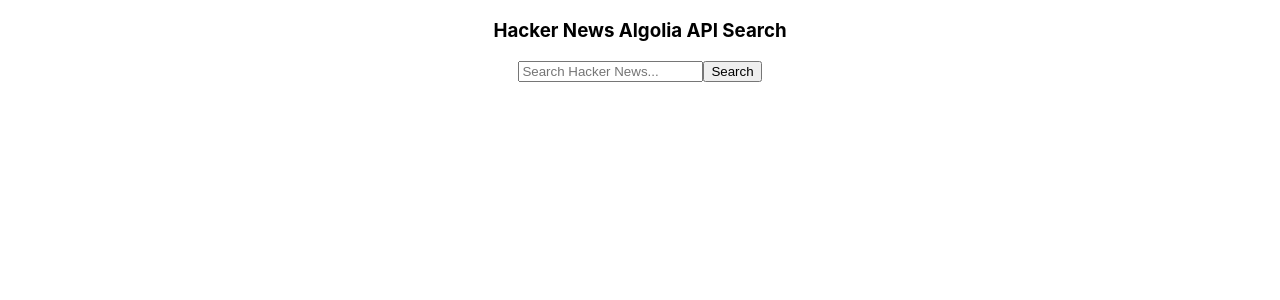
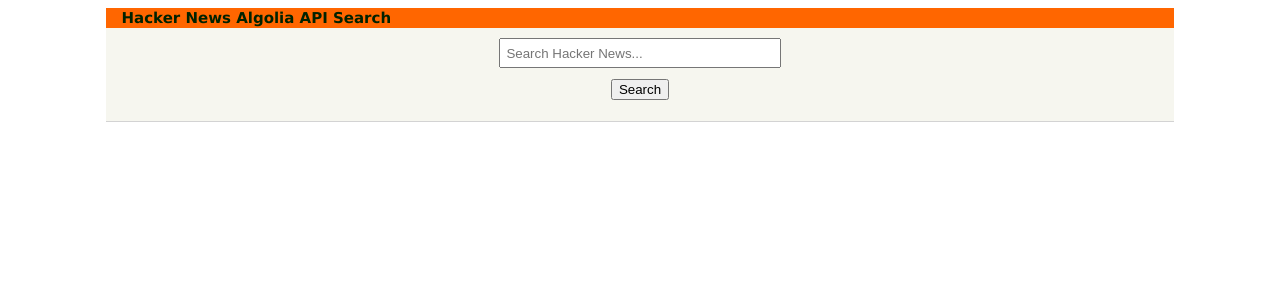
Before and after one commit to dvwhite/react-algolia-search, a React (Create React App) app: page / in a window 1280 px wide. Shown: the top 300 px of the page. Built offline with nearby package versions, Linux system fonts and the light colour scheme.

Commit message:
Style the App and all child components

```diff
--- a/src/App.css
+++ b/src/App.css
@@ -1,38 +1,9 @@
 .App {
-  text-align: center;
-}
-
-.App-logo {
-  height: 40vmin;
-  pointer-events: none;
-}
-
-@media (prefers-reduced-motion: no-preference) {
-  .App-logo {
-    animation: App-logo-spin infinite 20s linear;
-  }
-}
-
-.App-header {
-  background-color: #282c34;
-  min-height: 100vh;
+  text-align: left;
   display: flex;
   flex-direction: column;
   align-items: center;
   justify-content: center;
-  font-size: calc(10px + 2vmin);
-  color: white;
+  margin: 0.6% auto;
+  width: 83.5%;
 }
-
-.App-link {
-  color: #61dafb;
-}
-
-@keyframes App-logo-spin {
-  from {
-    transform: rotate(0deg);
-  }
-  to {
-    transform: rotate(360deg);
-  }
-}
--- a/src/index.css
+++ b/src/index.css
@@ -1,13 +1,134 @@
+html {
+  font-size: 62.5%;
+}
+
 body {
   margin: 0;
-  font-family: -apple-system, BlinkMacSystemFont, 'Segoe UI', 'Roboto', 'Oxygen',
-    'Ubuntu', 'Cantarell', 'Fira Sans', 'Droid Sans', 'Helvetica Neue',
-    sans-serif;
+  font-family: Verdana, Geneva, sans-serif;
   -webkit-font-smoothing: antialiased;
   -moz-osx-font-smoothing: grayscale;
+}
+
+a {
+  text-decoration: none;
+  color: inherit;
+}
+
+p {
+  margin: 1%;
+  font-size: 1.3rem;
+}
+
+h3 {
+  margin: 1%;
+  font-size: 1.5rem;
+}
+
+form {
+  display: flex;
+  flex-direction: column;
+  justify-content: center;
+  align-items: center;
 }
 
 code {
   font-family: source-code-pro, Menlo, Monaco, Consolas, 'Courier New',
     monospace;
 }
+
+.collapsed {
+  display: none;
+}
+
+.expanded {
+  display: inline-block;
+}
+
+.navbar {
+  background: #FF6600;
+  color: #002200;
+  width: 99%;
+  padding: 0.1% 0.5%;
+  margin: 0 auto;
+}
+
+.navbar h3 {
+  margin: 0;
+  padding: 0 1%;
+}
+
+.stories {
+  display: flex;
+  flex-direction: column;
+  justify-content: flex-start;
+  width: 100%;
+  background-color: #F6F6EF;
+}
+
+.story {
+  display: flex;
+  flex-direction: row;
+  justify-content: flex-start;
+  width: 98%;
+  padding: 0 0.5%;
+  margin: 0.25% 0;
+  background-color: #F6F6EF;
+  overflow: hidden;
+}
+
+.story-number {
+  width: 1.5%;
+  padding: 0 1%;
+  text-align: right;
+  color: #828282;
+}
+
+.story-content {
+  width: 98%;
+}
+
+.story h4 {
+  margin: 0;
+}
+
+.story-title {
+  color: #333;
+  width: 100%;
+  margin: 0;
+}
+
+.story-meta {
+  display: flex;
+  width: 100%;
+  color: #828282;
+}
+
+.story-meta p {
+  margin: 0 1% 0 0;
+  padding: 0;
+  font-size: 0.9em;
+}
+
+.search-container {
+  background-color: #F6F6EF;
+  color: #002200;
+  width: 100%;
+  margin: 0 auto;
+}
+
+.search-input {
+  padding: 0.5%;
+  width: 25%;
+  margin: 1%;
+}
+
+.separator {
+  background-color: #F6F6EF;
+  border-bottom: 1px solid lightgray;
+  padding: 1%;
+}
+
+.story-text {
+  text-align: left;
+  padding-bottom: 2%;
+}
```
